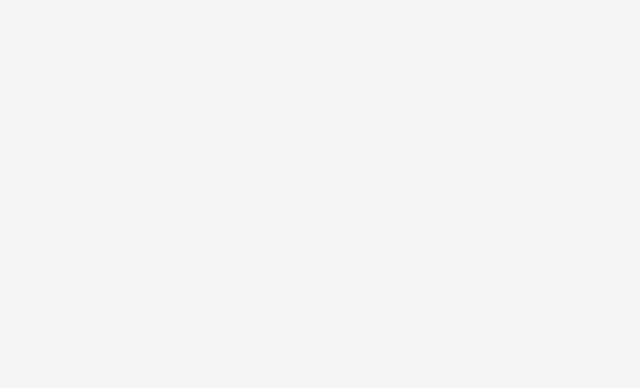
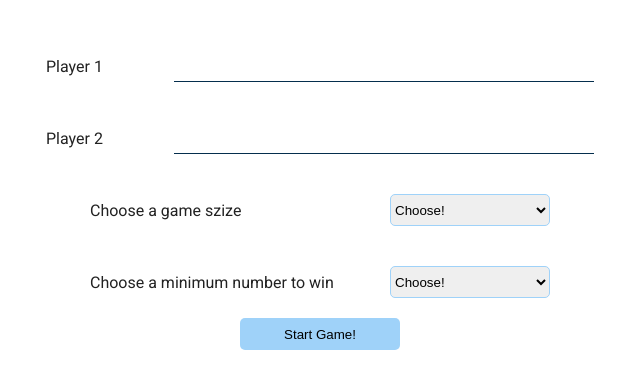
Before and after one commit to emitoma/tick-tac-toe-ts-game, a React (Create React App) app: page / in a window 1280 px wide. Shown: the part 180-568 px from the top of the page, without its empty margins (320-960 px from the left). Built offline with nearby package versions, Linux system fonts and the light colour scheme; a web font is replaced by a local one.

Commit message:
change path

```diff
--- a/src/App.tsx
+++ b/src/App.tsx
@@ -34,7 +34,7 @@ function App() {
           />
         </Route>
 
-        <Route path="/start">
+        <Route exact path="/">
           <StartScreen
             gameData={gameData}
             setGameData={setGameData}
--- a/src/pages/Game.tsx
+++ b/src/pages/Game.tsx
@@ -59,7 +59,7 @@ const Game: FC<Props> = ({
   useEffect(() => saveWinner(), [winner]);
 
   if (!isGameStarted) {
-    return <Redirect to="/start" />;
+    return <Redirect to="/" />;
   }
 
   if (!activePlayer || !winningMatrix) {
--- a/src/pages/Scoreboard.tsx
+++ b/src/pages/Scoreboard.tsx
@@ -65,7 +65,7 @@ const Scoreboard = () => {
         </tbody>
       </table>
       <div className={css["button-container"]}>
-        <Link to="/start">
+        <Link to="/">
           <button type="button" onClick={clearStorage}>
             New game
           </button>{" "}
```
